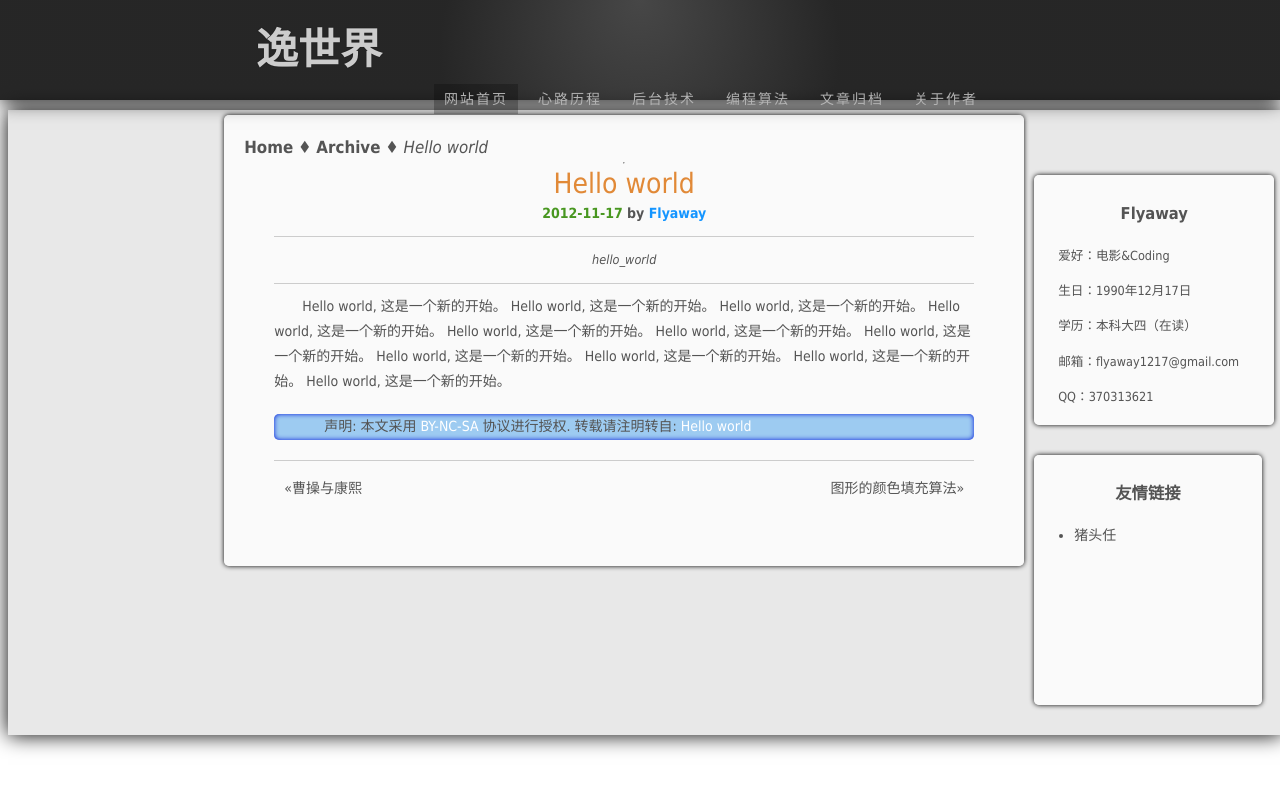
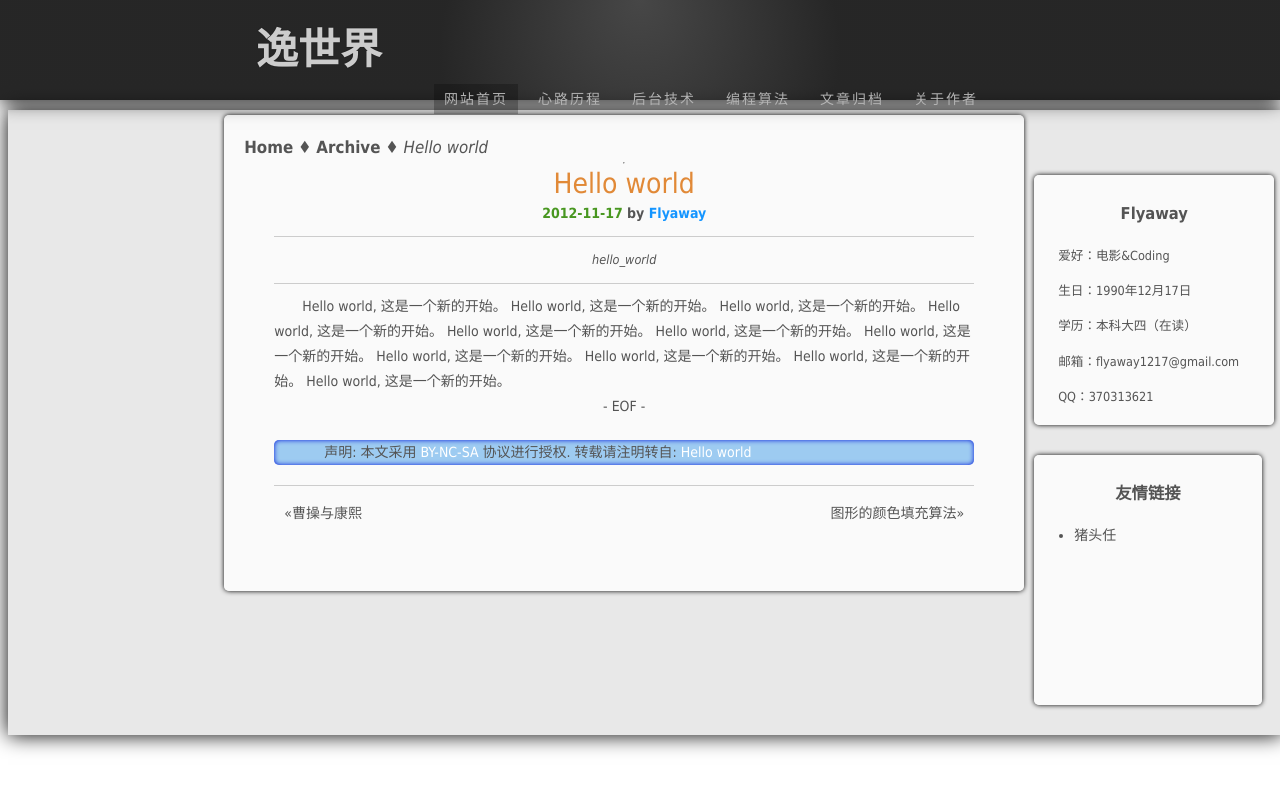
Before and after one commit to flyaway1217/flyaway1217.github.com, a Jekyll site: the page built from _posts/2012-11-17-hello-world.md, in a window 1280 px wide. Shown: the top 791 px of the page. Built offline with Jekyll 4.4.1, drawn with Linux system fonts in a browser that asks for light colours; Markdown is read by kramdown in place of the engine named in the settings.

Commit message:
Update post.html

```diff
--- a/_layouts/post.html
+++ b/_layouts/post.html
@@ -21,7 +21,7 @@ isPost: true
 					<div id="content">
 						{{ content }}
 					</div><!--content结束-->
-					<div id="eof"></div>
+					<div id="eof">- EOF -</div>
 					<p id="declare">声明: 本文采用 <a href="http://creativecommons.org/licenses/by-nc-sa/3.0/" target="_blank" rel="nofollow" title="署名-非商业性使用-相同方式共享">BY-NC-SA</a> 协议进行授权. 转载请注明转自: <a href="{{ page.url }}" title="{{ page.title }}" rel="nofollow">{{ page.title }}</a></p>
 			</article>
 
```
